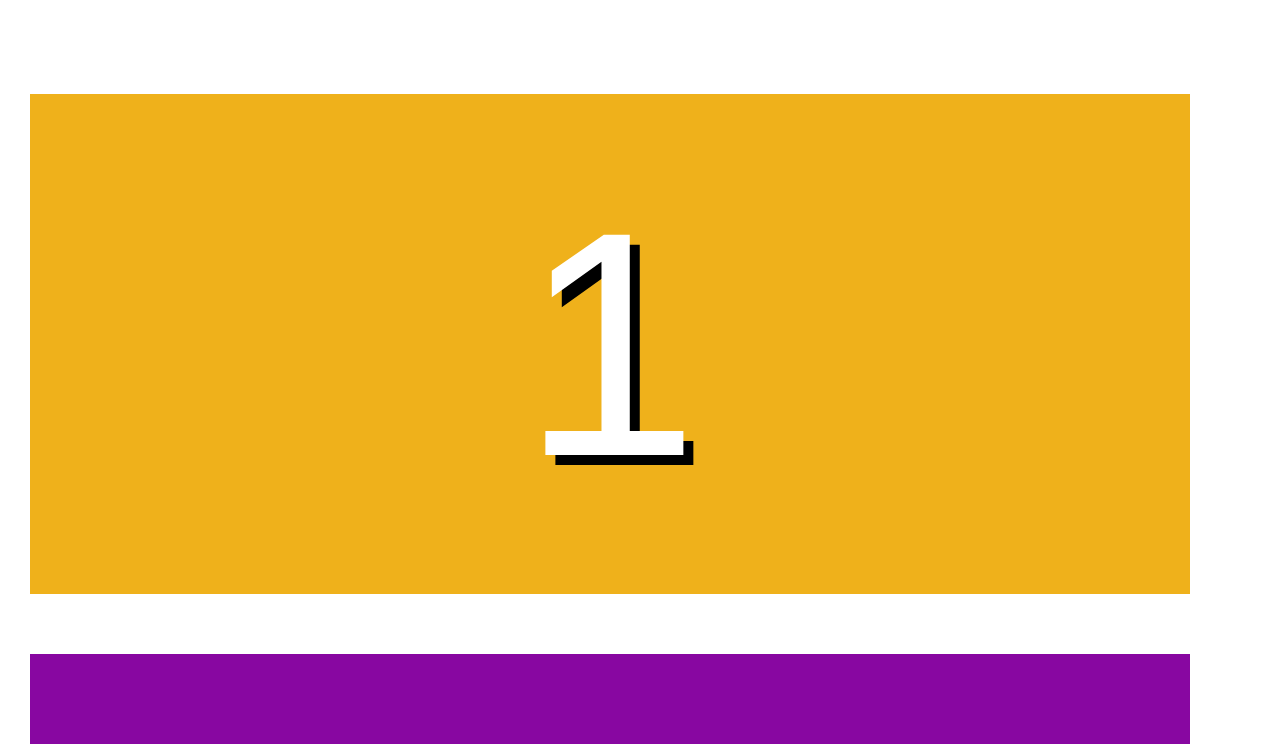
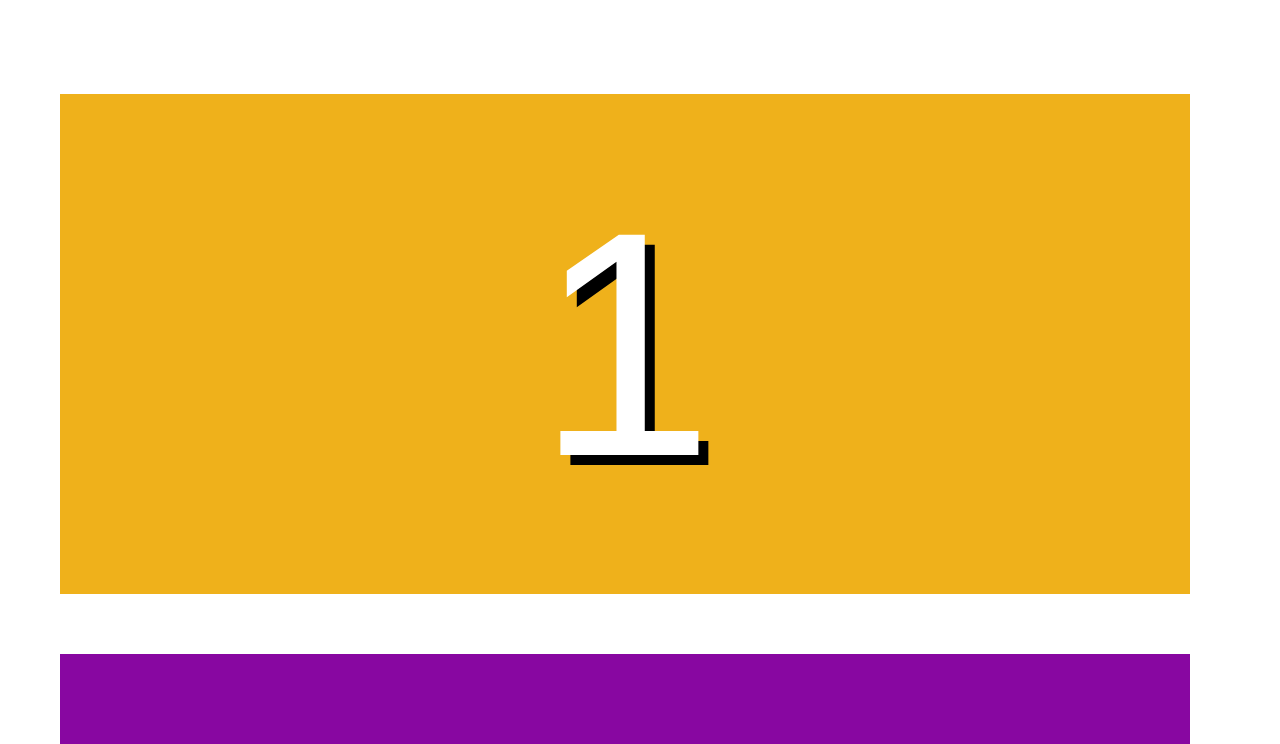
Before and after one commit to homerjam/angular-scrollify, a website: page index.html in a window 1280 px wide. Shown: the part 56-800 px from the top of the page. Drawn offline with Linux system fonts and the light colour scheme.

Commit message:
don't rely on fixed pos

```diff
--- a/angular-scrollify.js
+++ b/angular-scrollify.js
@@ -38,13 +38,6 @@
                 }
             }
 
-            function wrapper() {
-                context = this;
-                args = arguments;
-                cancel();
-                timeout = $timeout(ping, wait);
-            }
-
             function flushPending() {
                 var pending = !!context;
                 if (pending) {
@@ -54,21 +47,28 @@
                 return pending;
             }
 
-            wrapper.flush = function() {
+            function debounceFn() {
+                context = this;
+                args = arguments;
+                cancel();
+                timeout = $timeout(ping, wait);
+            }
+
+            debounceFn.flush = function() {
                 if (!flushPending() && !timeout) {
                     ping();
                 }
                 return result;
             };
 
-            wrapper.flushPending = function() {
+            debounceFn.flushPending = function() {
                 flushPending();
                 return result;
             };
 
-            wrapper.cancel = cancel;
+            debounceFn.cancel = cancel;
 
-            return wrapper;
+            return debounceFn;
         };
     }]);
 
@@ -77,7 +77,15 @@
             return {
                 restrict: 'A',
                 transclude: true,
-                template: '<div class="scrollify__dummy"></div><div class="scrollify__container"><div class="scrollify__wrapper"><div class="scrollify__pane" ng-transclude></div></div></div>',
+                template: '' +
+                    '<div class="scrollify__dummy"></div>' +
+                    '<div class="scrollify__container">' +
+                    '    <div class="scrollify__wrapper">' +
+                    '        <div class="scrollify__slider">' +
+                    '            <div class="scrollify__pane" ng-transclude></div>' +
+                    '        </div>' +
+                    '    </div>' +
+                    '</div>',
                 compile: function(_element, _attr, linker) {
                     return function link(scope, element, attr) {
 
@@ -102,8 +110,8 @@
                             scrollBarModifier: 0.25, // length of container as a percentage of "real" length (prevents tiny handle on long pages)
                             wheelThrottle: 300,
                             scrollDebounce: 50,
+                            touchEnabled: true,
                             startIndex: false, // optional
-                            touchEnabled: true,
                         };
 
                         if (attr.hjScrollifyOptions !== undefined) {
@@ -135,6 +143,7 @@
                         var dummy = angular.element(element[0].querySelector('.scrollify__dummy'));
                         var container = angular.element(element[0].querySelector('.scrollify__container'));
                         var wrapper = angular.element(element[0].querySelector('.scrollify__wrapper'));
+                        var slider = angular.element(element[0].querySelector('.scrollify__slider'));
                         var templatePane = angular.element(element[0].querySelector('.scrollify__pane'));
 
                         var list = [];
@@ -144,7 +153,7 @@
                         var preventScroll = false;
 
                         var buildPanes = function() {
-                            wrapper.children().remove();
+                            slider.children().remove();
 
                             for (var i = 0; i < list.length; i++) {
                                 var pane = {};
@@ -155,7 +164,7 @@
                                 linker(pane.scope, function(clone) {
                                     var paneClone = templatePane.clone();
                                     paneClone.children().replaceWith(clone);
-                                    wrapper.append(paneClone);
+                                    slider.append(paneClone);
                                     pane.element = paneClone;
                                 });
 
@@ -184,7 +193,7 @@
                                     currentPane: currentPane
                                 });
 
-                                moveWrapper(0);
+                                moveSlider(0);
                             });
                         };
 
@@ -217,7 +226,7 @@
                             if (list.length === 1) {
                                 return 0;
 
-                            } else if (typeof options.container === 'string' && options.container.toLowerCase() === 'window') {
+                            } else if (options.container === 'window') {
                                 return Math.round((list.length - 1) * ($window.scrollY / (dummy[0].scrollHeight - $window.innerHeight)));
 
                             } else {
@@ -244,14 +253,22 @@
 
                             debounceScrollToCurrent();
 
-                            if (typeof options.container === 'string' && options.container.toLowerCase() === 'window') {
-                                $window.scrollTo(0, ((dummy[0].scrollHeight - $window.innerHeight) / (list.length - 1)) * currentPane);
+                            var scrollY;
+
+                            if (options.container === 'window') {
+                                scrollY = ((dummy[0].scrollHeight - $window.innerHeight) / (list.length - 1)) * currentPane;
+
+                                $window.scrollTo(0, scrollY);
 
                             } else {
-                                element[0].scrollTop = ((dummy[0].scrollHeight - element[0].clientHeight) / (list.length - 1)) * currentPane;
+                                scrollY = ((dummy[0].scrollHeight - element[0].clientHeight) / (list.length - 1)) * currentPane;
+
+                                element[0].scrollTop = scrollY;
                             }
 
-                            moveWrapper(speed);
+                            container[0].style[prefixedTransform] = 'translateY(' + scrollY + 'px)';
+
+                            moveSlider(speed);
                         };
 
                         var setContainerHeight = function() {
@@ -266,18 +283,18 @@
 
                         var moveTimeout;
 
-                        var moveWrapper = function(transitionDuration) {
+                        var moveSlider = function(transitionDuration) {
                             transitionDuration = transitionDuration || 0;
 
                             // Kill previous transition (prevents skipping)
-                            wrapper[0].style[prefixedTransitionDuration] = '0ms';
+                            slider[0].style[prefixedTransitionDuration] = '0ms';
 
                             $timeout(function() {
-                                wrapper[0].style[prefixedTransitionDuration] = transitionDuration + 'ms';
+                                slider[0].style[prefixedTransitionDuration] = transitionDuration + 'ms';
 
-                                var wrapperY = -(currentPane * container[0].clientHeight);
+                                var sliderY = -(currentPane * wrapper[0].clientHeight);
 
-                                wrapper[0].style[prefixedTransform] = 'translateY(' + wrapperY + 'px)';
+                                slider[0].style[prefixedTransform] = 'translateY(' + sliderY + 'px)';
 
                                 $timeout.cancel(moveTimeout);
 
@@ -401,12 +418,23 @@
 
                             var speed = Math.round(Math.max(1, calcRoot(distance, options.scrollSpeedModifier))) * options.scrollSpeed;
 
-                            moveWrapper(speed);
+                            moveSlider(speed);
 
                             prevPane = null;
                         });
 
-                        var scroll = function() {
+                        var scroll = function(event) {
+                            var scrollY;
+
+                            if (options.container === 'window') {
+                                scrollY = $window.scrollY;
+
+                            } else {
+                                scrollY = element[0].scrollTop;
+                            }
+
+                            container[0].style[prefixedTransform] = 'translateY(' + scrollY + 'px)';
+
                             if (!preventScroll) {
                                 debounceScroll();
                             }
@@ -436,6 +464,7 @@
 
                             if (options.container === 'window') {
                                 angular.element($window).on('scroll', scroll);
+
                             } else {
                                 element.on('scroll', scroll);
                             }
@@ -477,16 +506,17 @@
                         scope.$on('$destroy', function() {
                             angular.element($window).off(resizeEvent, resize);
 
+                            element.off('mousewheel', wheelHandler);
+                            element.off('DOMMouseScroll', wheelHandler);
+
                             if (options.container === 'window') {
                                 angular.element($window).off('scroll', scroll);
+
                             } else {
                                 element.off('scroll', scroll);
                             }
 
                             $document.off('keydown', keyDown);
-
-                            element.off('mousewheel', wheelHandler);
-                            element.off('DOMMouseScroll', wheelHandler);
                         });
 
                     };
--- a/bower.json
+++ b/bower.json
@@ -1,6 +1,6 @@
 {
   "name": "angular-scrollify",
-  "version": "0.1.5",
+  "version": "0.1.6",
   "description": "Angular directive that snaps to panes on scroll",
   "main": "angular-scrollify.js",
   "ignore": [
--- a/example/styles.css
+++ b/example/styles.css
@@ -8,24 +8,30 @@ body {
 	font-family: Helvetica;
 }
 
+.scrollify__container {
+	position: absolute;
+	top: 0;
+	bottom: 0;
+	left: 0;
+	right: 0;
+	overflow: hidden;
+}
+
 .scrollify__dummy {
 	position: absolute;
 	width: 100%;
 	height: 100%;
 }
 
-.scrollify__container {
-	position: fixed;
+.scrollify__wrapper {
+	position: absolute;
 	top: 15%;
 	bottom: 15%;
-	width: 100%;
-	padding-right: 60px;
-	-webkit-box-sizing: border-box;
-	-moz-box-sizing: border-box;
-	box-sizing: border-box;
+	left: 30px;
+	right: 60px;
 }
 
-.scrollify__wrapper {
+.scrollify__slider {
 	-webkit-transition-timing-function: cubic-bezier(0.860, 0.000, 0.070, 1.000);
 	-moz-transition-timing-function: cubic-bezier(0.860, 0.000, 0.070, 1.000);
 	-o-transition-timing-function: cubic-bezier(0.860, 0.000, 0.070, 1.000);
--- a/index.html
+++ b/index.html
@@ -21,7 +21,7 @@
         <div
             class="content"
             style="background-color: {{pane.color}}"
-            data-text="{{pane.text}}"
+            ng-attr-data-text="{{pane.text}}"
             ng-click="$scrollify.goTo($index)">
         </div>
 
```
